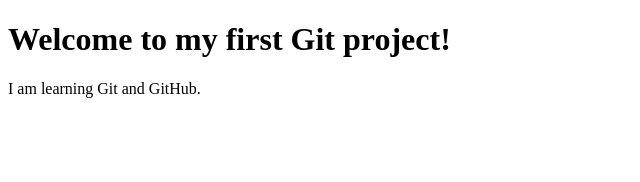
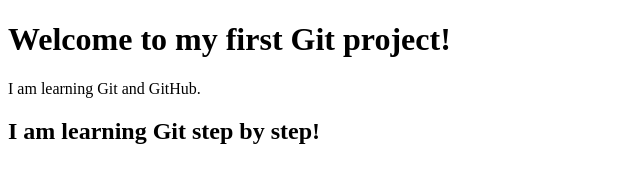
Before and after one commit to Rahul-Pala/git-practice, a plain HTML site: page index.html in a window 1280 px wide. Shown: the whole page, without its empty margins (0-640 px from the left). Drawn offline with Linux system fonts and the light colour scheme.

Commit message:
Added a second heading

```diff
--- a/index.html
+++ b/index.html
@@ -7,5 +7,6 @@
 <body>
   <h1>Welcome to my first Git project!</h1>
   <p>I am learning Git and GitHub.</p>
+  <h2>I am learning Git step by step!</h2>
 </body>
 </html>
```
